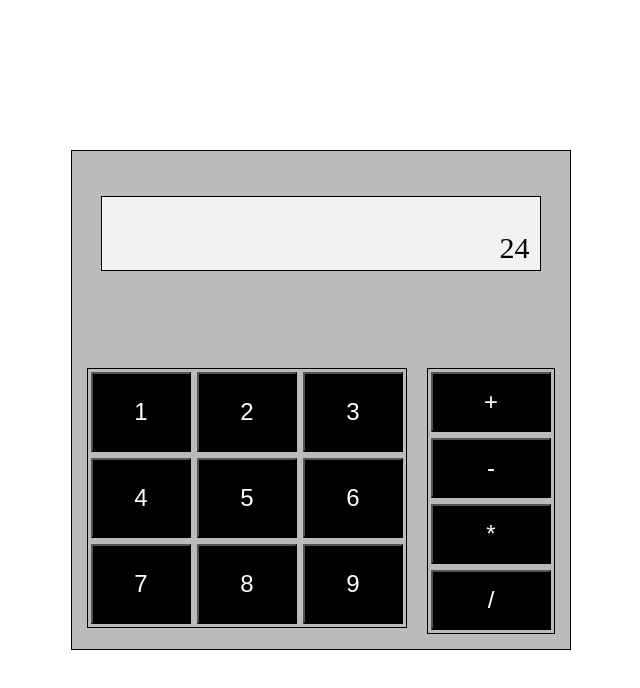
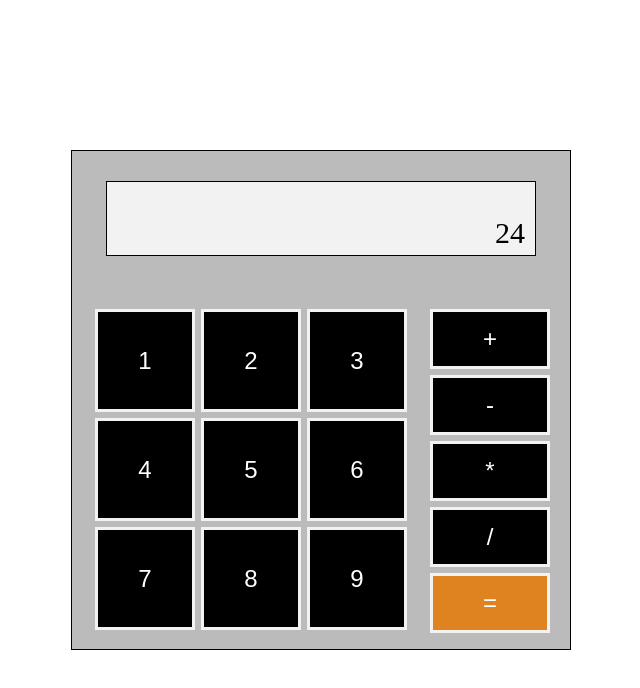
Before and after one commit to eseferr/odin-calculator, a plain HTML site: page index.html in a window 1280 px wide. Shown: the whole page, without its empty margins (319-959 px from the left). Drawn offline with Linux system fonts and the light colour scheme.

Commit message:
Add equal button

```diff
--- a/index.html
+++ b/index.html
@@ -11,9 +11,10 @@
       <div class="calc-frame">
         <div class="screen-section">
           <div class="screen-frame">
-            <tex class="screen-text">24</tex>
+            <text class="screen-text">24</text>
           </div>
         </div>
+        <div class="sep-line"></div>
         <div class="btns-section">
           <div class="numbers">
             <div class="row">
@@ -37,6 +38,7 @@
             <button class="btn btn-operations">-</button>
             <button class="btn btn-operations">*</button>
             <button class="btn btn-operations">/</button>
+            <button class="btn btn-operations equal">=</button>
           </div>
         </div>
       </div>
--- a/style.css
+++ b/style.css
@@ -17,19 +17,22 @@
   border: solid 1px;
   justify-content: space-between;
   background-color: #bbbbbb;
-  padding: 5px;
+  padding: 10px;
 }
-
+.sep-line {
+  width: 90%;
+  height: 1px;
+  background-color: #000;
+  margin: 10px;
+}
 .screen-section {
   display: flex;
   justify-content: center;
   align-items: center;
   width: 100%;
-  padding: 20px 0;
 }
 .screen-frame {
   width: 90%;
-  height: 80px;
   height: 75px;
   margin: 20px;
   padding: 5px;
@@ -46,7 +49,7 @@
 .btns-section {
   display: flex;
   justify-content: space-between;
-  align-items: flex-start;
+  align-items: stretch;
 }
 .numbers.operations {
   margin: 3px;
@@ -58,13 +61,11 @@
   justify-content: space-between;
   align-items: center;
   width: 30%;
-  border: solid 1px;
-  margin: 10px;
+  margin: 10px 5px 10px 5px;
 }
 .numbers {
   flex-direction: column;
   width: 70%;
-  border: solid 1px;
   margin: 10px;
 }
 
@@ -74,15 +75,19 @@
 }
 .btn {
   width: 100px;
-  height: 80px;
+  height: 103px;
   margin: 3px;
   font-size: 1.5rem;
   color: #fff;
+  background-color: black;
+  border: solid #f2f2f2 3px;
 }
-.btn {
-  background-color: black;
-}
+
 .btn-operations {
   width: 120px;
   height: 60px;
+  flex-grow: 1;
 }
+.equal {
+  background-color: #df8220;
+}
```
